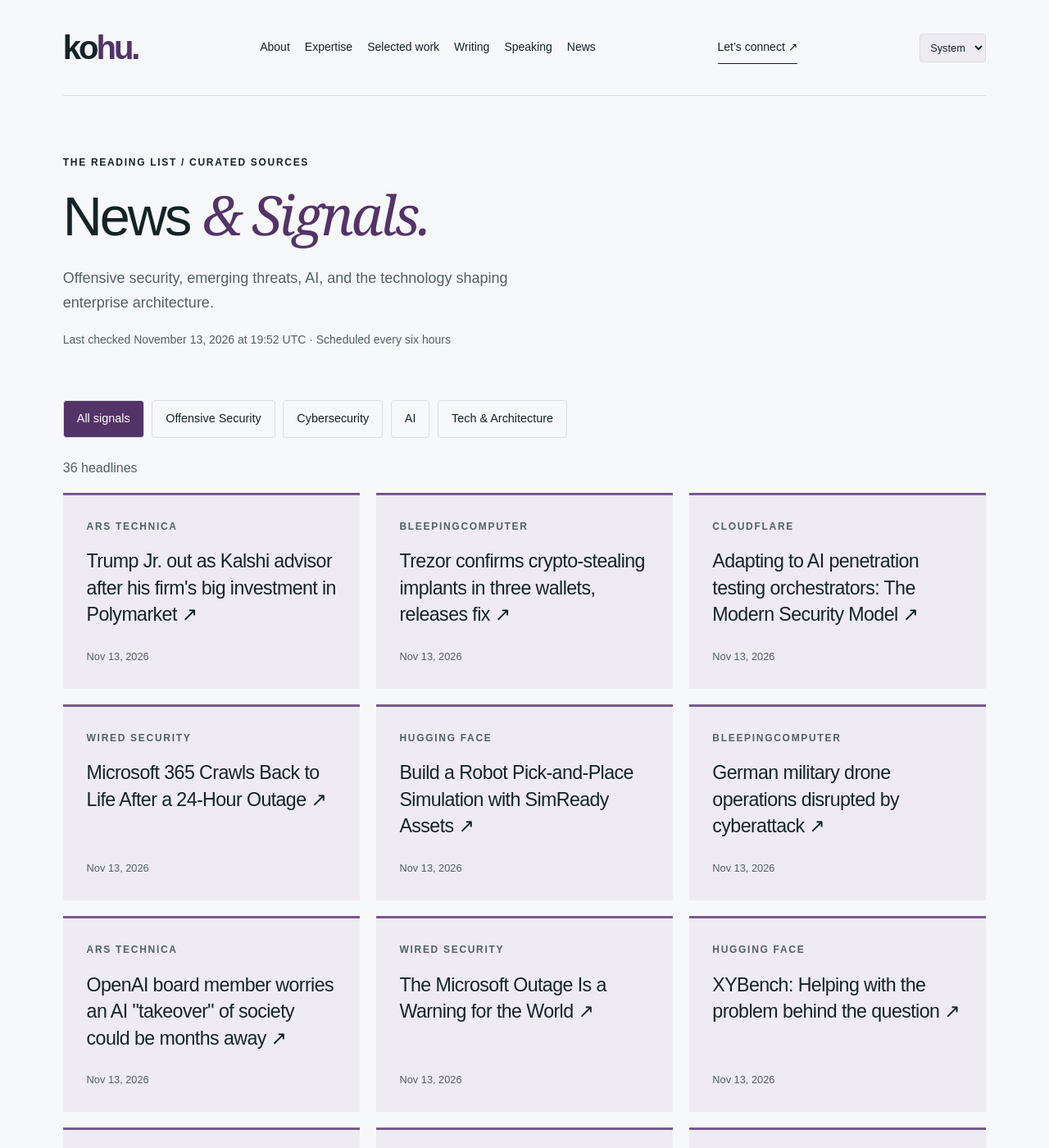
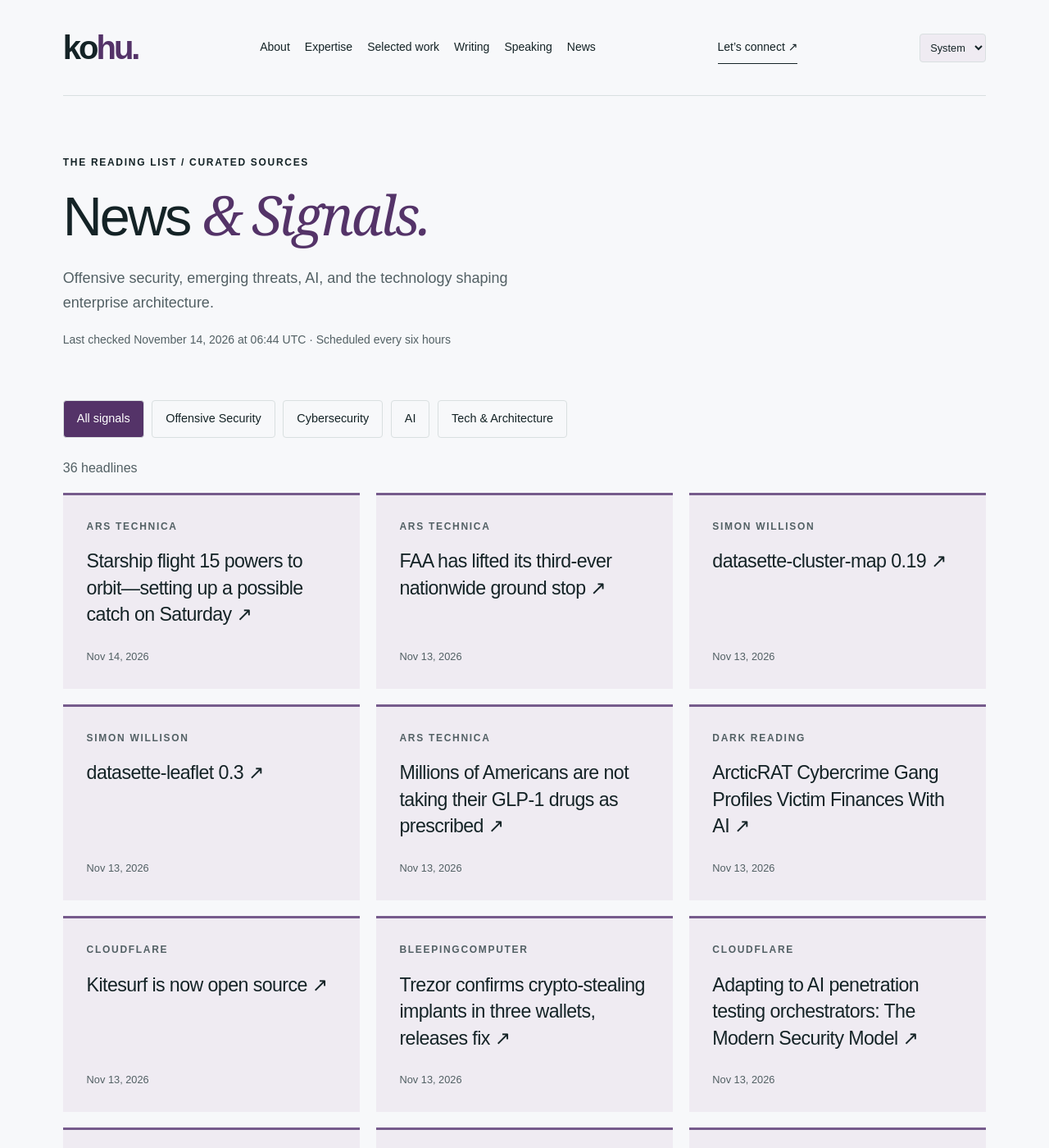
Before and after one commit to hntk/hntk.github.io, a Jekyll site: the page built from news/index.html, in a window 1280 px wide and 1400 px high. Shown: the whole window at 82% size. Built offline with Jekyll 4.4.1, drawn with Linux system fonts in a browser that asks for light colours; part of the change alters nothing that is shown; some of the changed text lies outside the part shown.

Commit message:
Refresh News and Signals

```diff
--- a/_data/news.json
+++ b/_data/news.json
@@ -1,12 +1,60 @@
 {
-  "updated": "2026-11-13T19:52:28.044556+00:00",
+  "updated": "2026-11-14T06:44:04.417139+00:00",
   "items": [
     {
-      "title": "Trump Jr. out as Kalshi advisor after his firm's big investment in Polymarket",
-      "url": "https://arstechnica.com/tech-policy/2026/11/trump-jr-out-as-kalshi-advisor-after-his-firms-big-investment-in-polymarket/",
-      "published": "2026-11-13T19:49:16+00:00",
+      "title": "Starship flight 15 powers to orbit—setting up a possible catch on Saturday",
+      "url": "https://arstechnica.com/space/2026/11/starship-flight-15-powers-to-orbit-setting-up-a-possible-catch-on-saturday/",
+      "published": "2026-11-14T00:49:13+00:00",
       "source": "Ars Technica",
       "source_id": "ars-technica",
+      "category": "tech-architecture"
+    },
+    {
+      "title": "FAA has lifted its third-ever nationwide ground stop",
+      "url": "https://arstechnica.com/tech-policy/2026/11/faa-orders-third-nationwide-ground-stop-in-its-history/",
+      "published": "2026-11-13T23:17:38+00:00",
+      "source": "Ars Technica",
+      "source_id": "ars-technica",
+      "category": "tech-architecture"
+    },
+    {
+      "title": "datasette-cluster-map 0.19",
+      "url": "https://simonwillison.net/2026/Nov/13/datasette-cluster-map/",
+      "published": "2026-11-13T23:02:45+00:00",
+      "source": "Simon Willison",
+      "source_id": "simon-willison",
+      "category": "ai"
+    },
+    {
+      "title": "datasette-leaflet 0.3",
+      "url": "https://simonwillison.net/2026/Nov/13/datasette-leaflet/",
+      "published": "2026-11-13T22:30:54+00:00",
+      "source": "Simon Willison",
+      "source_id": "simon-willison",
+      "category": "ai"
+    },
+    {
+      "title": "Millions of Americans are not taking their GLP-1 drugs as prescribed",
+      "url": "https://arstechnica.com/health/2026/11/millions-in-us-use-unapproved-glp-1s-and-use-them-in-unapproved-ways/",
+      "published": "2026-11-13T21:59:01+00:00",
+      "source": "Ars Technica",
+      "source_id": "ars-technica",
+      "category": "tech-architecture"
+    },
+    {
+      "title": "ArcticRAT Cybercrime Gang Profiles Victim Finances With AI",
+      "url": "https://www.darkreading.com/mobile-security/arcticrat-cybercrime-gang-profiles-victim-finances-ai",
+      "published": "2026-11-13T20:20:27+00:00",
+      "source": "Dark Reading",
+      "source_id": "dark-reading",
+      "category": "cybersecurity"
+    },
+    {
+      "title": "Kitesurf is now open source",
+      "url": "https://blog.cloudflare.com/kitesurf-open-source/",
+      "published": "2026-11-13T20:20:21+00:00",
+      "source": "Cloudflare",
+      "source_id": "cloudflare",
       "category": "tech-architecture"
     },
     {
@@ -50,14 +98,6 @@
       "category": "cybersecurity"
     },
     {
-      "title": "OpenAI board member worries an AI \"takeover\" of society could be months away",
-      "url": "https://arstechnica.com/features/2026/11/ai-is-the-most-likely-reason-youll-die-openai-board-member-warns/",
-      "published": "2026-11-13T17:25:45+00:00",
-      "source": "Ars Technica",
-      "source_id": "ars-technica",
-      "category": "tech-architecture"
-    },
-    {
       "title": "The Microsoft Outage Is a Warning for the World",
       "url": "https://www.wired.com/story/the-microsoft-outage-is-a-warning-for-the-world/",
       "published": "2026-11-13T17:15:54+00:00",
@@ -72,14 +112,6 @@
       "source": "Hugging Face",
       "source_id": "hugging-face",
       "category": "ai"
-    },
-    {
-      "title": "Windows 0-day dropped by disgruntled researcher hands hackers System rights",
-      "url": "https://arstechnica.com/security/2026/11/windows-0-day-dropped-by-disgruntled-researcher-hands-hackers-system-rights/",
-      "published": "2026-11-13T16:26:32+00:00",
-      "source": "Ars Technica",
-      "source_id": "ars-technica",
-      "category": "tech-architecture"
     },
     {
       "title": "Check Point gateways hacked via PHP2Shell to deploy VMware ESXi wiper",
@@ -154,14 +186,6 @@
       "category": "ai"
     },
     {
-      "title": "Cyber Experts Weigh In: How to Fight Artex & AntiFox",
-      "url": "https://www.darkreading.com/cybersecurity-operations/cyber-experts-fight-artex-antifox",
-      "published": "2026-11-12T21:18:52+00:00",
-      "source": "Dark Reading",
-      "source_id": "dark-reading",
-      "category": "cybersecurity"
-    },
-    {
       "title": "Major Microsoft Outlook Outage Leaves People With Email Jobs Unable to Email",
       "url": "https://www.wired.com/story/major-microsoft-outlook-outage-hits-365-customers-north-america/",
       "published": "2026-11-12T20:01:33+00:00",
@@ -186,36 +210,12 @@
       "category": "cybersecurity"
     },
     {
-      "title": "Gemini Decisions API",
-      "url": "https://simonwillison.net/2026/Nov/11/gemini-decisions-api/",
-      "published": "2026-11-11T22:03:25+00:00",
-      "source": "Simon Willison",
-      "source_id": "simon-willison",
-      "category": "ai"
-    },
-    {
-      "title": "aws-emulator",
-      "url": "https://simonwillison.net/2026/Nov/11/aws-emulator/",
-      "published": "2026-11-11T21:18:30+00:00",
-      "source": "Simon Willison",
-      "source_id": "simon-willison",
-      "category": "ai"
-    },
-    {
       "title": "Blind trust: stealing credentials through CSP",
       "url": "https://portswigger.net/research/blind-trust-stealing-credentials-through-csp",
       "published": "2026-11-11T14:26:01+00:00",
       "source": "PortSwigger Research",
       "source_id": "portswigger",
       "category": "offensive-security"
-    },
-    {
-      "title": "Choosing QuePaxa, an unusual consensus algorithm",
-      "url": "https://blog.cloudflare.com/choosing-quepaxa/",
-      "published": "2026-11-11T14:24:46+00:00",
-      "source": "Cloudflare",
-      "source_id": "cloudflare",
-      "category": "tech-architecture"
     },
     {
       "title": "Three People Arrested for AI-Enhanced Impersonation Fraud",
@@ -295,79 +295,79 @@
       "id": "ars-technica",
       "name": "Ars Technica",
       "status": "ok",
-      "last_success": "2026-11-13T19:52:28.044556+00:00"
+      "last_success": "2026-11-14T06:44:04.417139+00:00"
     },
     {
       "id": "bleepingcomputer",
       "name": "BleepingComputer",
       "status": "ok",
-      "last_success": "2026-11-13T19:52:28.044556+00:00"
+      "last_success": "2026-11-14T06:44:04.417139+00:00"
     },
     {
       "id": "cloudflare",
       "name": "Cloudflare",
       "status": "ok",
-      "last_success": "2026-11-13T19:52:28.044556+00:00"
+      "last_success": "2026-11-14T06:44:04.417139+00:00"
     },
     {
       "id": "dark-reading",
       "name": "Dark Reading",
       "status": "ok",
-      "last_success": "2026-11-13T19:52:28.044556+00:00"
+      "last_success": "2026-11-14T06:44:04.417139+00:00"
     },
     {
       "id": "hugging-face",
       "name": "Hugging Face",
       "status": "ok",
-      "last_success": "2026-11-13T19:52:28.044556+00:00"
+      "last_success": "2026-11-14T06:44:04.417139+00:00"
     },
     {
       "id": "microsoft-research",
       "name": "Microsoft Research",
       "status": "ok",
-      "last_success": "2026-11-13T19:52:28.044556+00:00"
+      "last_success": "2026-11-14T06:44:04.417139+00:00"
     },
     {
       "id": "nvidia",
       "name": "NVIDIA",
       "status": "ok",
-      "last_success": "2026-11-13T19:52:28.044556+00:00"
+      "last_success": "2026-11-14T06:44:04.417139+00:00"
     },
     {
       "id": "portswigger",
       "name": "PortSwigger Research",
       "status": "ok",
-      "last_success": "2026-11-13T19:52:28.044556+00:00"
+      "last_success": "2026-11-14T06:44:04.417139+00:00"
     },
     {
       "id": "schneier",
       "name": "Schneier on Security",
       "status": "ok",
-      "last_success": "2026-11-13T19:52:28.044556+00:00"
+      "last_success": "2026-11-14T06:44:04.417139+00:00"
     },
     {
       "id": "simon-willison",
       "name": "Simon Willison",
       "status": "ok",
-      "last_success": "2026-11-13T19:52:28.044556+00:00"
+      "last_success": "2026-11-14T06:44:04.417139+00:00"
     },
     {
       "id": "specterops",
       "name": "SpecterOps",
       "status": "ok",
-      "last_success": "2026-11-13T19:52:28.044556+00:00"
+      "last_success": "2026-11-14T06:44:04.417139+00:00"
     },
     {
       "id": "trail-of-bits",
       "name": "Trail of Bits",
       "status": "ok",
-      "last_success": "2026-11-13T19:52:28.044556+00:00"
+      "last_success": "2026-11-14T06:44:04.417139+00:00"
     },
     {
       "id": "wired",
       "name": "WIRED Security",
       "status": "ok",
-      "last_success": "2026-11-13T19:52:28.044556+00:00"
+      "last_success": "2026-11-14T06:44:04.417139+00:00"
     }
   ]
 }
```
